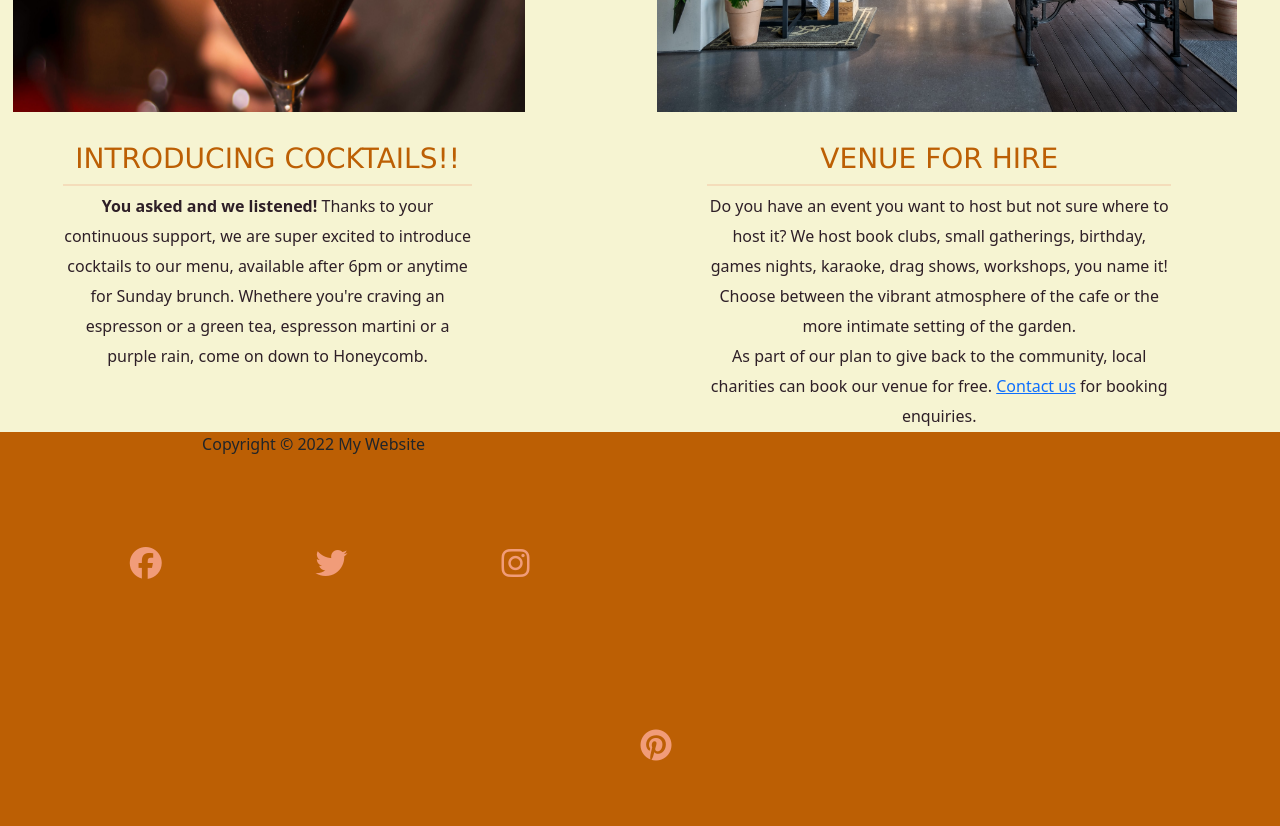
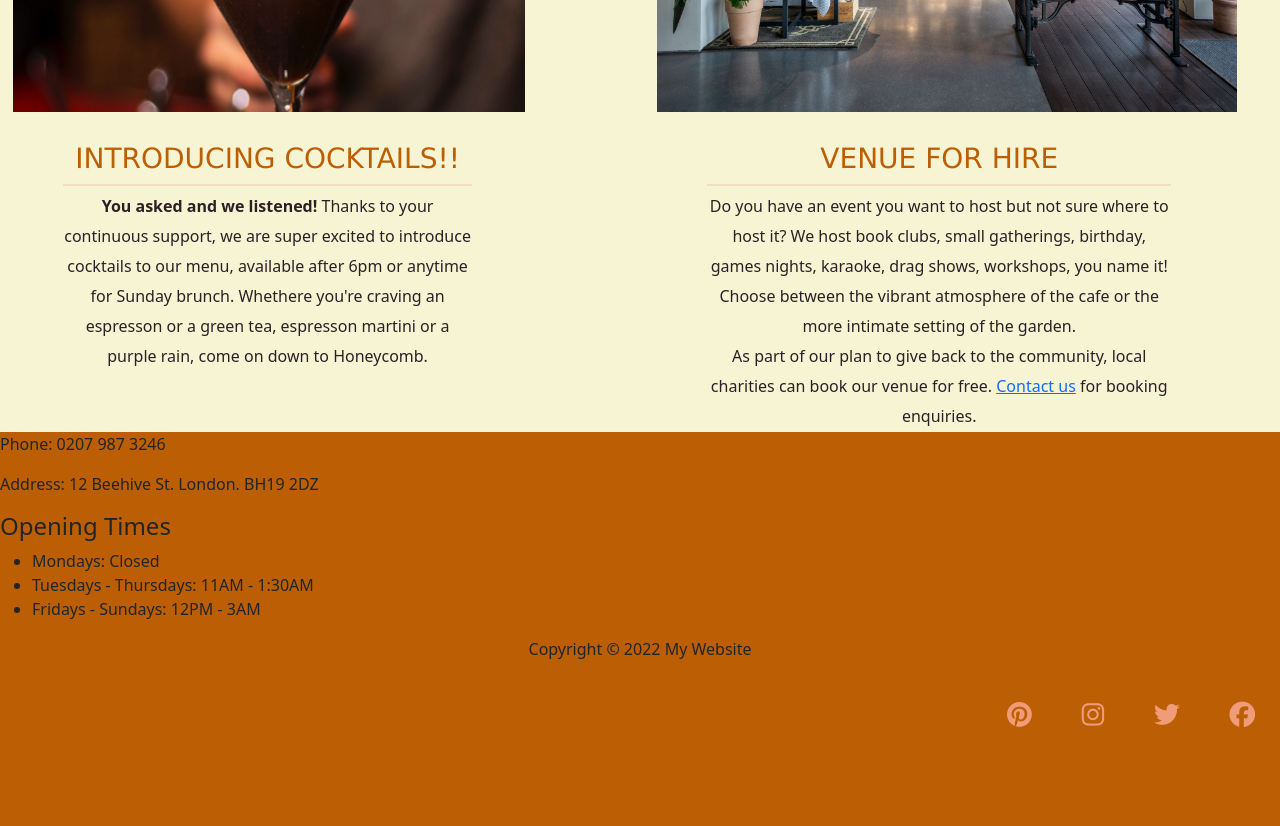
Before and after one commit to Zee-37/honeycomb-cafe-project, a plain HTML site: page index.html in a window 1280 px wide. Shown: the part 1729-2555 px from the top of the page. After the commit the page ends 2481 px from the top, so only its background shows below. Drawn offline with nearby package versions, Linux system fonts and the light colour scheme.

Commit message:
modified footer

```diff
--- a/assets/css/style.css
+++ b/assets/css/style.css
@@ -100,9 +100,11 @@ footer {height: 150px;
     text-align: center;
 }
 
-.sns li {display: inline;}
+.sns li {display: inline;
+}
 
-.sns i {font-size: 200%;
+.sns i {font-size: 160%;
+    float: right;
 margin: 1%;
-padding: 5%;
+padding: 1%;
 color: #f19c79;}
--- a/index.html
+++ b/index.html
@@ -131,6 +131,20 @@
 
   <footer>
 
+    <p>
+      Phone: 0207 987 3246
+    </p>
+    <p>
+      Address: 12 Beehive St. London. BH19 2DZ
+    </p>
+
+    <h4>Opening Times</h4>
+    <ul>
+      <li>Mondays: Closed</li>
+      <li>Tuesdays - Thursdays: 11AM - 1:30AM</li>
+      <li>Fridays - Sundays: 12PM - 3AM</li>
+    </ul>
+
     <p id="copy-22">Copyright &copy; 2022 My Website</p>
 
     <ul class="sns">
```
